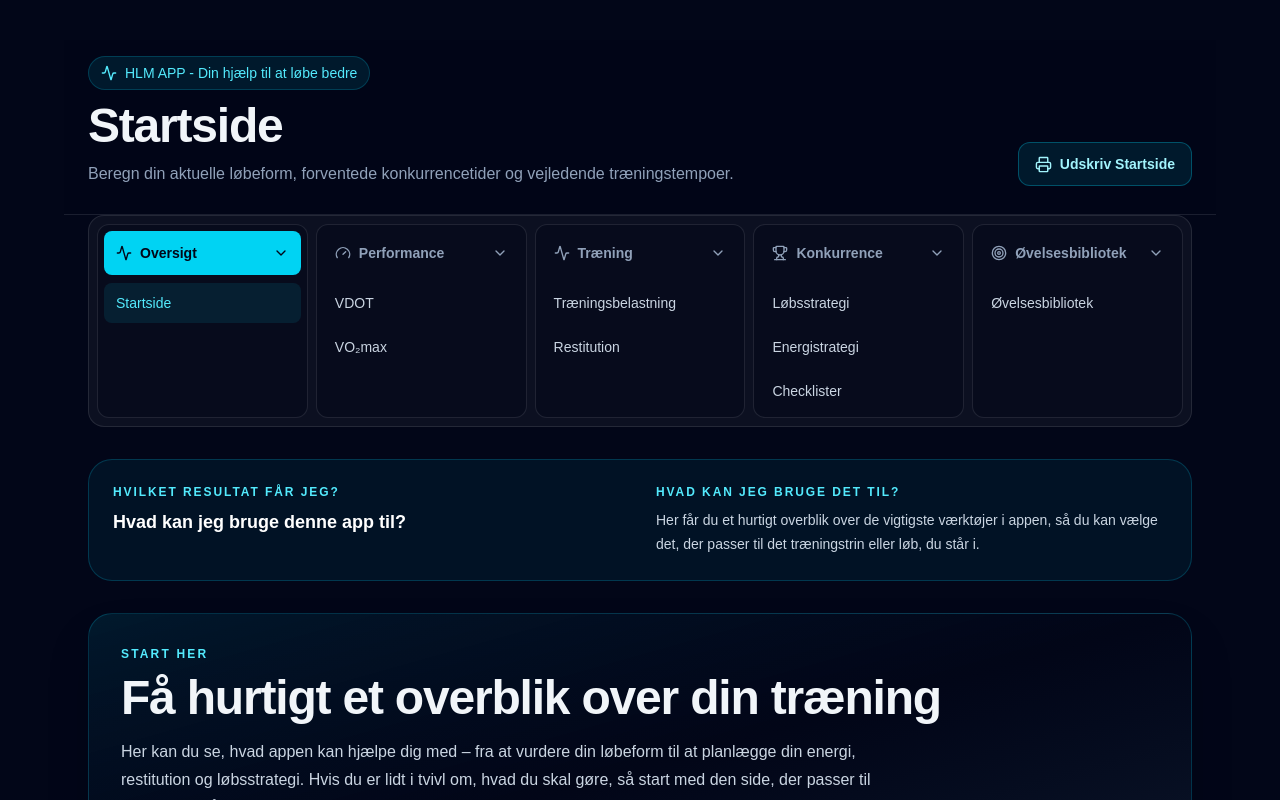
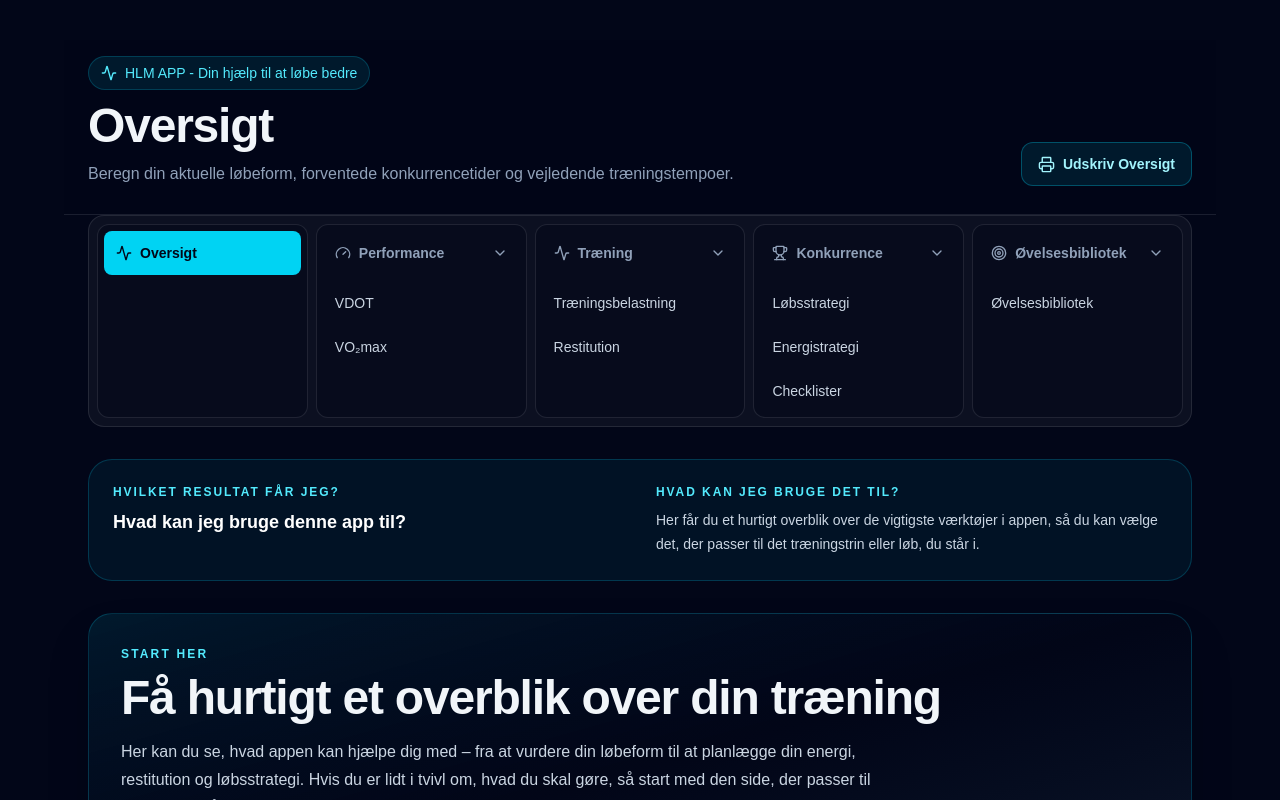
Before and after one commit to AllanGraver/hlm_run_app, a Next.js app: page /hlm_run_app/ in a window 1280 px wide. Shown: the top 800 px of the page. Built offline with nearby package versions, Linux system fonts and the light colour scheme.

Commit message:
Direct overview navigation to home

```diff
--- a/app/page.tsx
+++ b/app/page.tsx
@@ -75,7 +75,7 @@ type PageKey = "home" | "vdot" | "vo2max" | "training-load" | "recovery" | "race
 type NavigationPage = { key: PageKey; label: string };
 
 const navigationSections: Array<{ label: string; icon: typeof Gauge; pages: NavigationPage[] }> = [
-  { label: "Oversigt", icon: Activity, pages: [{ key: "home", label: "Startside" }] },
+  { label: "Oversigt", icon: Activity, pages: [{ key: "home", label: "Oversigt" }] },
   { label: "Performance", icon: Gauge, pages: [{ key: "vdot", label: "VDOT" }, { key: "vo2max", label: "VO₂max" }] },
   { label: "Træning", icon: Activity, pages: [{ key: "training-load", label: "Træningsbelastning" }, { key: "recovery", label: "Restitution" }] },
   { label: "Konkurrence", icon: Trophy, pages: [{ key: "race-strategy", label: "Løbsstrategi" }, { key: "energy-strategy", label: "Energistrategi" }, { key: "checklists", label: "Checklister" }] },
@@ -726,19 +726,30 @@ export default function VdotCalculator() {
             const isExpanded = expandedSection === section.label;
             const shouldShowItems = isExpanded || !mobileNavOpen;
 
+            const isOverviewSection = section.label === "Oversigt";
+
             return (
               <div key={section.label} className="group relative rounded-xl border border-white/10 bg-slate-950/40 p-1.5">
                 <button
                   type="button"
-                  aria-haspopup="true"
-                  aria-expanded={isExpanded}
-                  onClick={() => setExpandedSection((current) => current === section.label ? null : section.label)}
+                  aria-haspopup={isOverviewSection ? undefined : "true"}
+                  aria-expanded={isOverviewSection ? undefined : isExpanded}
+                  onClick={() => {
+                    if (isOverviewSection) {
+                      setActivePage("home");
+                      setExpandedSection(null);
+                      setMobileNavOpen(false);
+                      return;
+                    }
+                    setExpandedSection((current) => current === section.label ? null : section.label);
+                  }}
                   className={`flex min-h-11 w-full items-center justify-between gap-2 rounded-lg px-3 text-left text-sm font-semibold transition ${isActive ? "bg-cyan-400 text-slate-950" : "text-slate-400 hover:bg-white/10 hover:text-white"}`}
                 >
                   <span className="inline-flex items-center gap-2"><SectionIcon size={16} /> {section.label}</span>
-                  <ChevronDown className={`shrink-0 transition ${isExpanded ? "rotate-180" : ""}`} size={16} />
+                  {!isOverviewSection && <ChevronDown className={`shrink-0 transition ${isExpanded ? "rotate-180" : ""}`} size={16} />}
                 </button>
 
+                {!isOverviewSection && (
                   <div className={`${shouldShowItems ? "block" : "hidden"} mt-2 space-y-1 sm:block`}>
                     {section.pages.map((page) => (
                       <button
@@ -755,6 +766,7 @@ export default function VdotCalculator() {
                       </button>
                     ))}
                   </div>
+                )}
               </div>
             );
           })}
```
Lines whose indentation alone changed are shown as unchanged.
